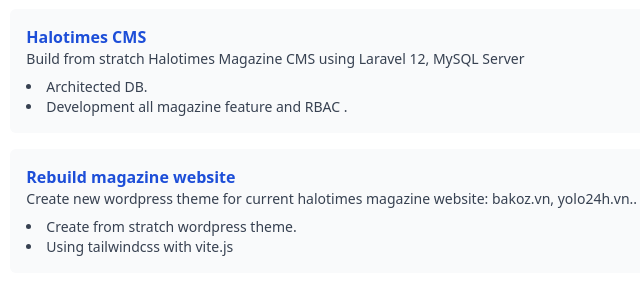
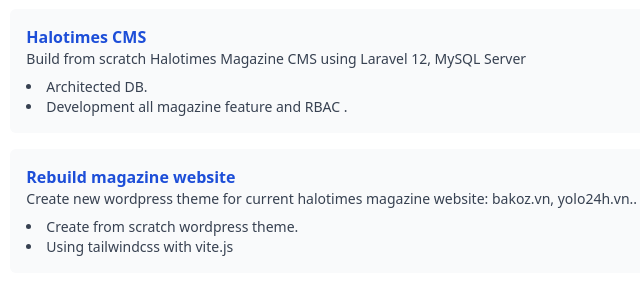
Before and after one commit to phanvannhien/cv, a plain HTML site: page index.html in a window 1280 px wide. Shown: the part 389-676 px from the top of the page, 465-1105 px from the left. Drawn offline with nearby package versions, Linux system fonts and the light colour scheme.

Commit message:
fix wording

```diff
--- a/index.html
+++ b/index.html
@@ -168,7 +168,7 @@
             <div class="mt-3 space-y-4">
               <div class="bg-gray-50 p-4 rounded-md">
                 <h4 class="font-semibold text-blue-700">Halotimes CMS</h4>
-                <p class="text-gray-700 text-sm">Build from stratch Halotimes Magazine CMS using Laravel 12, MySQL Server</p>
+                <p class="text-gray-700 text-sm">Build from scratch Halotimes Magazine CMS using Laravel 12, MySQL Server</p>
                 <ul class="list-disc list-inside mt-2 text-gray-700 text-sm">
                   <li>Architected DB.</li>
                   <li>Development all magazine feature and RBAC .</li>
@@ -178,7 +178,7 @@
                 <h4 class="font-semibold text-blue-700">Rebuild magazine website</h4>
                 <p class="text-gray-700 text-sm">Create new wordpress theme for current halotimes magazine website: bakoz.vn, yolo24h.vn.. </p>
                 <ul class="list-disc list-inside mt-2 text-gray-700 text-sm">
-                  <li>Create from stratch wordpress theme.</li>
+                  <li>Create from scratch wordpress theme.</li>
                   <li>Using tailwindcss with vite.js</li>
                 </ul>
               </div>
```
